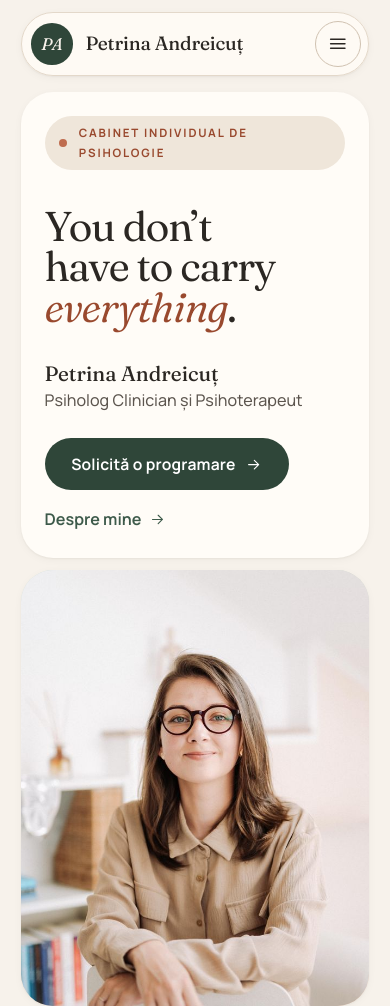
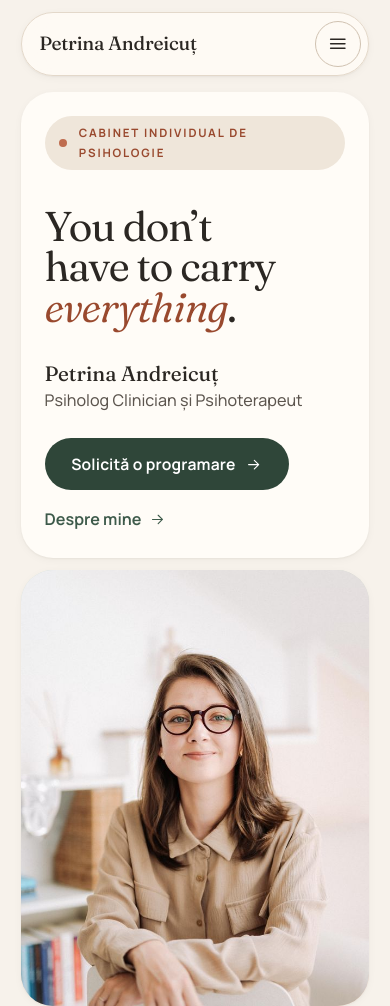
Before and after one commit to mihaiandreicut/petrina, a plain HTML site: page index.html in a window 390 px wide. Shown: the top 1006 px of the page. Drawn offline with Linux system fonts and the light colour scheme.

Commit message:
Drop the PA badge from the header and shrink the footer name on phones (#8)
- Header, on all three pages: the round "PA" badge is removed, so the brand
  is just the name and role. The pill header gets a little more left padding
  to make up for it, and the unused .brand-mark styles are deleted.
- Footer name: on screens up to 640px it now fills about 70% of the footer
  width instead of the full width. The name may also wrap onto two lines at
  any width, so it is never clipped when the phone's text size is
  increased. Checked at 320–1440px with text enlarged up to 1.6×.


Claude-Session: https://claude.ai/code/session_01NDsgEsdBB2F7ckx7oXrzKK

Co-authored-by: Claude <noreply@anthropic.com>

```diff
--- a/assets/css/style.css
+++ b/assets/css/style.css
@@ -513,7 +513,7 @@ main { overflow-x: clip; }
   width: calc(100% - 2 * var(--gutter));
   max-width: calc(1200px - 2 * var(--gutter));
   min-height: calc(var(--header-h) - 0.75rem);
-  padding: 0.45rem 0.45rem 0.45rem 0.6rem;
+  padding: 0.45rem 0.45rem 0.45rem clamp(1.1rem, 0.9rem + 0.6vw, 1.5rem);
   border: 1px solid var(--line);
   border-radius: 999px;
   background: rgb(255 252 247 / 0.8);
@@ -535,19 +535,6 @@ main { overflow-x: clip; }
   text-decoration: none;
 }
 .brand:hover { color: var(--ink); }
-.brand-mark {
-  display: grid;
-  place-items: center;
-  width: 2.6rem;
-  height: 2.6rem;
-  border-radius: 50%;
-  background: var(--sage-800);
-  color: var(--bg);
-  font-family: var(--font-serif);
-  font-size: 1.05rem;
-  font-style: italic;
-  letter-spacing: 0.02em;
-}
 .brand-text { display: grid; line-height: 1.2; }
 .brand-name {
   font-family: var(--font-serif);
@@ -1998,13 +1985,21 @@ a.contact-item:hover .icon { background: var(--sage-800); border-color: var(--sa
   font-weight: 300;
   line-height: 1.12;
   letter-spacing: -0.045em;
-  white-space: nowrap;
   color: var(--sage-500);
   user-select: none;
 }
 /* Pe ecranele mai înguste, butonul „sus” ar acoperi finalul numelui: lăsăm loc sub el */
 @media (max-width: 1339px) {
   .footer-wordmark { padding-bottom: calc(3.1rem + clamp(1rem, 2vw, 1.75rem)); }
+}
+/* Pe telefon numele e mai mic (cam 70% din lățime). Dacă textul e mărit din setări,
+   numele trece pe două rânduri în loc să fie tăiat (la orice lățime) */
+@media (max-width: 640px) {
+  .footer-wordmark {
+    font-size: calc((100vw - 2 * var(--panel-inset) - 2 * var(--gutter)) / 8);
+    font-size: calc(100cqi / 8);
+    line-height: 1.05;
+  }
 }
 
 @media (max-width: 860px) {
--- a/index.html
+++ b/index.html
@@ -59,7 +59,6 @@
   <header class="site-header" data-header>
     <div class="container header-inner">
       <a class="brand" href="#acasa" aria-label="Petrina Andreicuț, psiholog – începutul paginii">
-        <span class="brand-mark" aria-hidden="true">PA</span>
         <span class="brand-text">
           <span class="brand-name">Petrina Andreicuț</span>
           <span class="brand-role">Psiholog · Psihoterapeut</span>
```
Also changed, not shown: 404.html (+0 -1 lines), confidentialitate.html (+0 -1 lines).
